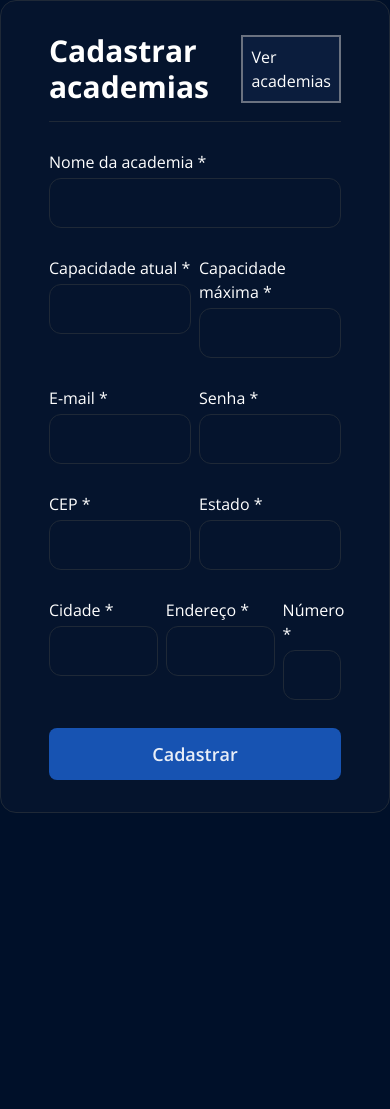
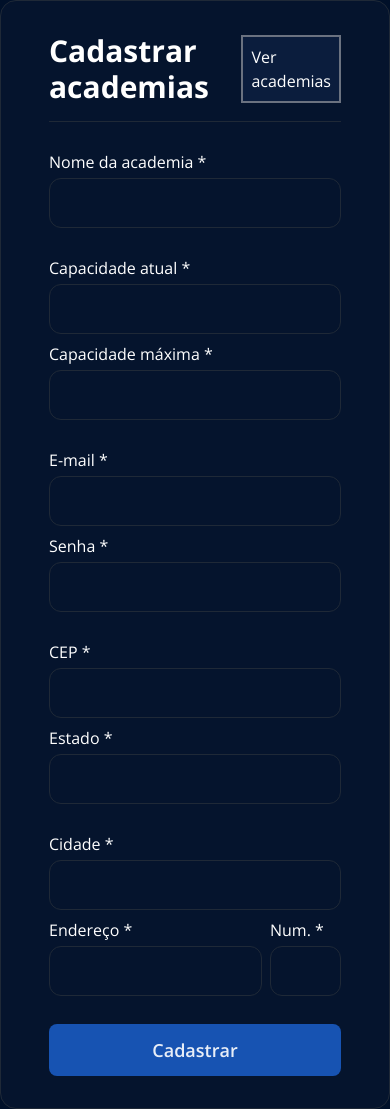
Before and after one commit to trainya-app/trainya-creategyms, a React (Vite) app: page /NewGym in a window 390 px wide. Before the commit the page ends 844 px from the top, so only its background shows below. Built offline with nearby package versions, Linux system fonts and the light colour scheme.

Commit message:
Reponsive

```diff
--- a/src/pages/NewGym/index.tsx
+++ b/src/pages/NewGym/index.tsx
@@ -120,8 +120,8 @@ export default function NewGym() {
             />
           </div>
         </div>
-        <div className="flex gap-2 flex-row w-full mb-7">
-          <div className="w-2/4 flex flex-col gap-1">
+        <div className="flex gap-2 md:flex-row w-full mb-7 flex-col">
+          <div className="md:w-2/4 w-full flex flex-col gap-1">
             <span>Capacidade atual *</span>
             <input
               type="text"
@@ -132,7 +132,7 @@ export default function NewGym() {
               className="bg-transparent py-3 px-4 font-semibold w-full outline-0 border-[1px] focus:border-[#2176FF] border-gray-800  rounded-xl"
             />
           </div>
-          <div className="w-2/4 flex flex-col gap-1">
+          <div className="md:w-2/4 w-full flex flex-col gap-1">
             <span>Capacidade máxima *</span>
             <input
               type="text"
@@ -144,8 +144,8 @@ export default function NewGym() {
             />
           </div>
         </div>
-        <div className="flex gap-2 flex-row w-full mb-7">
-          <div className="w-2/4 flex flex-col gap-1">
+        <div className="flex gap-2 md:flex-row w-full mb-7 flex-col">
+          <div className="md:w-2/4 w-full flex flex-col gap-1">
             <span>E-mail *</span>
             <input
               type="text"
@@ -156,7 +156,7 @@ export default function NewGym() {
               className="bg-transparent py-3 px-4 font-semibold w-full outline-0 border-[1px] focus:border-[#2176FF] border-gray-800  rounded-xl"
             />
           </div>
-          <div className="w-2/4 flex flex-col gap-1">
+          <div className="md:w-2/4 w-full flex flex-col gap-1">
             <span>Senha *</span>
             <input
               type="text"
@@ -168,8 +168,8 @@ export default function NewGym() {
             />
           </div>
         </div>
-        <div className="flex gap-2 flex-row w-full mb-7">
-          <div className="w-2/4 flex flex-col gap-1">
+        <div className="flex gap-2 md:flex-row w-full mb-7 flex-col">
+          <div className="md:w-2/4 w-full flex flex-col gap-1">
             <span>CEP *</span>
             <input
               type="text"
@@ -180,7 +180,7 @@ export default function NewGym() {
               className="bg-transparent py-3 px-4 font-semibold w-full outline-0 border-[1px] focus:border-[#2176FF] border-gray-800  rounded-xl"
             />
           </div>
-          <div className="w-2/4 flex flex-col gap-1">
+          <div className="md:w-2/4 w-full flex flex-col gap-1">
             <span>Estado *</span>
             <input
               type="text"
@@ -192,7 +192,7 @@ export default function NewGym() {
             />
           </div>
         </div>
-        <div className="flex gap-2 flex-row w-full mb-7">
+        <div className="gap-2 flex-row w-full mb-7 hidden md:flex">
           <div className="w-2/5 flex flex-col gap-1">
             <span>Cidade *</span>
             <input
@@ -227,6 +227,44 @@ export default function NewGym() {
             />
           </div>
         </div>
+
+        <div className="gap-2 flex-col w-full mb-7 flex md:hidden">
+          <div className="w-full flex flex-col gap-1">
+            <span>Cidade *</span>
+            <input
+              type="text"
+              onChange={(e) => {
+                setCity(e.target.value);
+              }}
+              value={city}
+              className="bg-transparent py-3 px-4 font-semibold w-full outline-0 border-[1px] focus:border-[#2176FF] border-gray-800  rounded-xl"
+            />
+          </div>
+          <div className="flex flex-row gap-2">
+            <div className="w-3/4 flex flex-col gap-1">
+              <span>Endereço *</span>
+              <input
+                type="text"
+                onChange={(e) => {
+                  setStreet(e.target.value);
+                }}
+                value={street}
+                className="bg-transparent py-3 px-4 font-semibold w-full outline-0 border-[1px] focus:border-[#2176FF] border-gray-800  rounded-xl"
+              />
+            </div>
+            <div className="w-1/4 flex flex-col gap-1">
+              <span>Num. *</span>
+              <input
+                type="text"
+                onChange={(e) => {
+                  setAdressNumber(e.target.value);
+                }}
+                value={adressNumber}
+                className="bg-transparent py-3 px-4 font-semibold w-full outline-0 border-[1px] focus:border-[#2176FF] border-gray-800  rounded-xl"
+              />
+            </div>
+          </div>
+        </div>
         {empty && <span className="text-red-500 mb-4">Preencha todos os campos e tente novamente!</span>}
         {zipCodeErr && <span className="text-red-500 mb-4">Digite um CEP válido.</span>}
         {emailErr && <span className="text-red-500 mb-4">O formato do e-mail não é válido.</span>}
```
